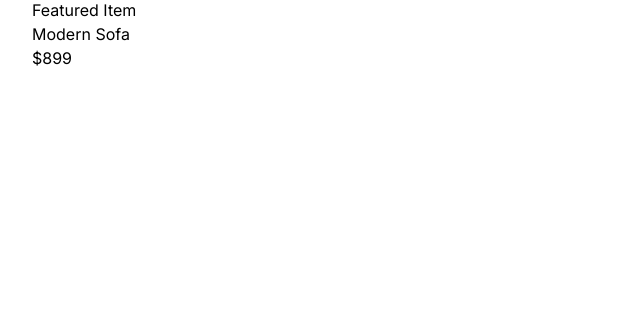
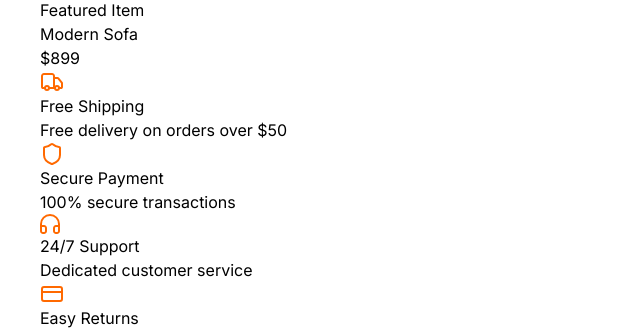
Before and after one commit to Shrikanta-26/Ecommerce_project, a React (Vite) app in the folder frontend/: page / in a window 1280 px wide. Shown: the part 1176-1510 px from the top of the page, without its empty margins (0-640 px from the left). Before the commit the page ends 1246 px from the top, so only its background shows below. Built offline with nearby package versions, Linux system fonts and the light colour scheme.

Commit message:
Main section progress

```diff
--- a/frontend/src/index.css
+++ b/frontend/src/index.css
@@ -1,9 +1,11 @@
 @import "tailwindcss";
-
 
 body {
   font-family: "Inter", sans-serif;
   background-color: #ffffff;
-  max-width: 1216px;
   margin: auto;
 }
+.container-custom {
+  max-width: 1200px;
+  margin: auto;
+}
--- a/frontend/src/ui/Hero.jsx
+++ b/frontend/src/ui/Hero.jsx
@@ -2,8 +2,8 @@ import React from "react";
 
 function HeroSection() {
   return (
-    <section className="relative w-full flex justify-center py-4 mb-4 ">
-      <div className="grid lg:grid-cols-2 gap-8 items-center">
+    <section className="relative border-b border-black/10 flex justify-center py-8 mb-4 bg-amber-50">
+      <div className="grid lg:grid-cols-2 gap-8 items-center container-custom ">
         {/* LEFT CONTENT COLUMN */}
         <div className="flex justify-start flex-col space-y-8">
           {/* Badge */}
--- a/frontend/src/ui/Home.jsx
+++ b/frontend/src/ui/Home.jsx
@@ -5,6 +5,146 @@ function Home() {
   return (
     <>
       <Hero />
+      <section class="py-6 border-b border-black/10 ">
+        <div class="container-custom">
+          <div class="grid grid-cols-1 md:grid-cols-2 lg:grid-cols-4 gap-10">
+            <div class="flex space-x-4 w-76">
+              <div class="shrink-0 flex items-center justify-center w-12 h-12 bg-orange-100 rounded-xl">
+                <svg
+                  width="24"
+                  height="24"
+                  viewBox="0 0 24 24"
+                  fill="none"
+                  xmlns="http://www.w3.org/2000/svg"
+                >
+                  <path
+                    d="M14 18V6C14 5.46957 13.7893 4.96086 13.4142 4.58579C13.0391 4.21071 12.5304 4 12 4H4C3.46957 4 2.96086 4.21071 2.58579 4.58579C2.21071 4.96086 2 5.46957 2 6V17C2 17.2652 2.10536 17.5196 2.29289 17.7071C2.48043 17.8946 2.73478 18 3 18H5"
+                    stroke="#FF6900"
+                    stroke-width="2"
+                    stroke-linecap="round"
+                    stroke-linejoin="round"
+                  />
+                  <path
+                    d="M15 18H9"
+                    stroke="#FF6900"
+                    stroke-width="2"
+                    stroke-linecap="round"
+                    stroke-linejoin="round"
+                  />
+                  <path
+                    d="M19 18H21C21.2652 18 21.5196 17.8946 21.7071 17.7071C21.8946 17.5196 22 17.2652 22 17V13.35C21.9996 13.1231 21.922 12.903 21.78 12.726L18.3 8.376C18.2065 8.25888 18.0878 8.16428 17.9528 8.0992C17.8178 8.03412 17.6699 8.00021 17.52 8H14"
+                    stroke="#FF6900"
+                    stroke-width="2"
+                    stroke-linecap="round"
+                    stroke-linejoin="round"
+                  />
+                  <path
+                    d="M17 20C18.1046 20 19 19.1046 19 18C19 16.8954 18.1046 16 17 16C15.8954 16 15 16.8954 15 18C15 19.1046 15.8954 20 17 20Z"
+                    stroke="#FF6900"
+                    stroke-width="2"
+                    stroke-linecap="round"
+                    stroke-linejoin="round"
+                  />
+                  <path
+                    d="M7 20C8.10457 20 9 19.1046 9 18C9 16.8954 8.10457 16 7 16C5.89543 16 5 16.8954 5 18C5 19.1046 5.89543 20 7 20Z"
+                    stroke="#FF6900"
+                    stroke-width="2"
+                    stroke-linecap="round"
+                    stroke-linejoin="round"
+                  />
+                </svg>
+              </div>
+              <div className="flex flex-col items-start">
+                <h3 class="text-lg font-bold text-slate-900 ">Free Shipping</h3>
+                <p class="text-sm text-slate-500 ">
+                  Free delivery on orders over $50
+                </p>
+              </div>
+            </div>
+
+            <div class="flex space-x-4 w-76">
+              <div class="shrink-0 flex items-center justify-center w-12 h-12 bg-orange-100 rounded-xl">
+                <svg
+                  width="24"
+                  height="24"
+                  viewBox="0 0 24 24"
+                  fill="none"
+                  xmlns="http://www.w3.org/2000/svg"
+                >
+                  <path
+                    d="M20 13C20 18 16.5 20.5 12.34 21.95C12.1222 22.0238 11.8855 22.0203 11.67 21.94C7.5 20.5 4 18 4 13V6.00002C4 5.73481 4.10536 5.48045 4.29289 5.29292C4.48043 5.10538 4.73478 5.00002 5 5.00002C7 5.00002 9.5 3.80002 11.24 2.28002C11.4519 2.09902 11.7214 1.99957 12 1.99957C12.2786 1.99957 12.5481 2.09902 12.76 2.28002C14.51 3.81002 17 5.00002 19 5.00002C19.2652 5.00002 19.5196 5.10538 19.7071 5.29292C19.8946 5.48045 20 5.73481 20 6.00002V13Z"
+                    stroke="#FF6900"
+                    stroke-width="2"
+                    stroke-linecap="round"
+                    stroke-linejoin="round"
+                  />
+                </svg>
+              </div>
+              <div>
+                <h3 class="text-lg font-bold text-slate-900">Secure Payment</h3>
+                <p class="text-sm text-slate-500">100% secure transactions</p>
+              </div>
+            </div>
+
+            <div class="flex space-x-4 w-76">
+              <div class="shrink-0 flex items-center justify-center w-12 h-12 bg-orange-100 rounded-xl">
+                <svg
+                  width="20"
+                  height="20"
+                  viewBox="0 0 20 20"
+                  fill="none"
+                  xmlns="http://www.w3.org/2000/svg"
+                >
+                  <path
+                    d="M1 12H4C4.53043 12 5.03914 12.2107 5.41421 12.5858C5.78929 12.9609 6 13.4696 6 14V17C6 17.5304 5.78929 18.0391 5.41421 18.4142C5.03914 18.7893 4.53043 19 4 19H3C2.46957 19 1.96086 18.7893 1.58579 18.4142C1.21071 18.0391 1 17.5304 1 17V10C1 7.61305 1.94821 5.32387 3.63604 3.63604C5.32387 1.94821 7.61305 1 10 1C12.3869 1 14.6761 1.94821 16.364 3.63604C18.0518 5.32387 19 7.61305 19 10V17C19 17.5304 18.7893 18.0391 18.4142 18.4142C18.0391 18.7893 17.5304 19 17 19H16C15.4696 19 14.9609 18.7893 14.5858 18.4142C14.2107 18.0391 14 17.5304 14 17V14C14 13.4696 14.2107 12.9609 14.5858 12.5858C14.9609 12.2107 15.4696 12 16 12H19"
+                    stroke="#FF6900"
+                    stroke-width="2"
+                    stroke-linecap="round"
+                    stroke-linejoin="round"
+                  />
+                </svg>
+              </div>
+              <div>
+                <h3 class="text-lg font-bold text-slate-900">24/7 Support</h3>
+                <p class="text-sm text-slate-500">Dedicated customer service</p>
+              </div>
+            </div>
+
+            <div class="flex space-x-4 w-76">
+              <div class="shrink-0 flex items-center justify-center w-12 h-12 bg-orange-100 rounded-xl">
+                <svg
+                  width="24"
+                  height="24"
+                  viewBox="0 0 24 24"
+                  fill="none"
+                  xmlns="http://www.w3.org/2000/svg"
+                >
+                  <path
+                    d="M20 5H4C2.89543 5 2 5.89543 2 7V17C2 18.1046 2.89543 19 4 19H20C21.1046 19 22 18.1046 22 17V7C22 5.89543 21.1046 5 20 5Z"
+                    stroke="#FF6900"
+                    stroke-width="2"
+                    stroke-linecap="round"
+                    stroke-linejoin="round"
+                  />
+                  <path
+                    d="M2 10H22"
+                    stroke="#FF6900"
+                    stroke-width="2"
+                    stroke-linecap="round"
+                    stroke-linejoin="round"
+                  />
+                </svg>
+              </div>
+              <div>
+                <h3 class="text-lg font-bold text-slate-900">Easy Returns</h3>
+                <p class="text-sm text-slate-500">30-day return policy</p>
+              </div>
+            </div>
+          </div>
+        </div>
+      </section>
+
+
     </>
   );
 }
--- a/frontend/src/ui/Navbar.jsx
+++ b/frontend/src/ui/Navbar.jsx
@@ -3,8 +3,9 @@ import { NavLink, Link } from "react-router-dom";
 
 function Navbar() {
   return (
-    <nav className="flex items-center shrink-0 justify-between py-4 mb-4 w-full">
+    <nav className=" border-b border-black/10">
       {/* Logo */}
+      <div className="container-custom flex items-center shrink-0 w-full py-4 mb-4  justify-between">
       <div className="flex items-center gap-2 cursor-pointer">
         <div className="flex text-orange-500 font-bold text-2xl">
           <span>|</span>
@@ -119,6 +120,8 @@ function Navbar() {
           </button>
         </div>
       </div>
+      </div>
+
     </nav>
   );
 }
```
Also changed, not shown: frontend/src/ui/Header.jsx (+13 -0 lines).
